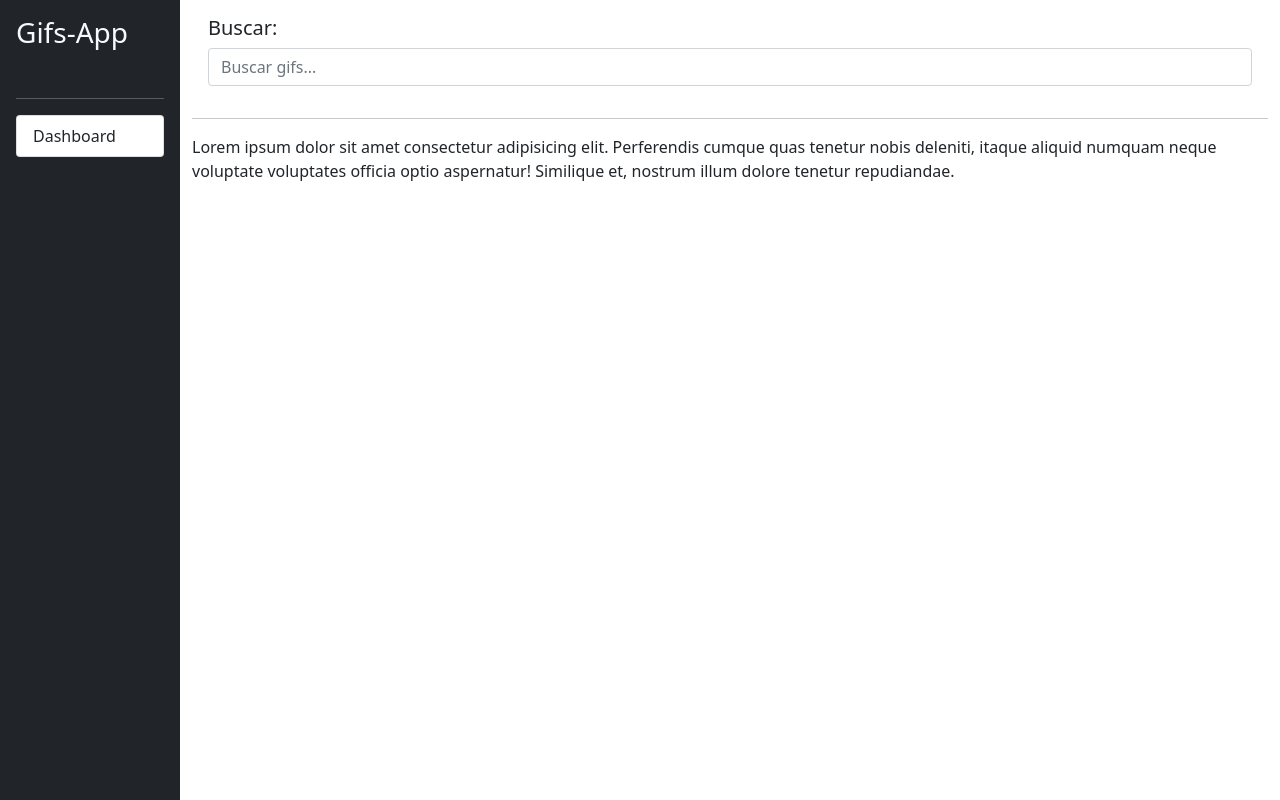
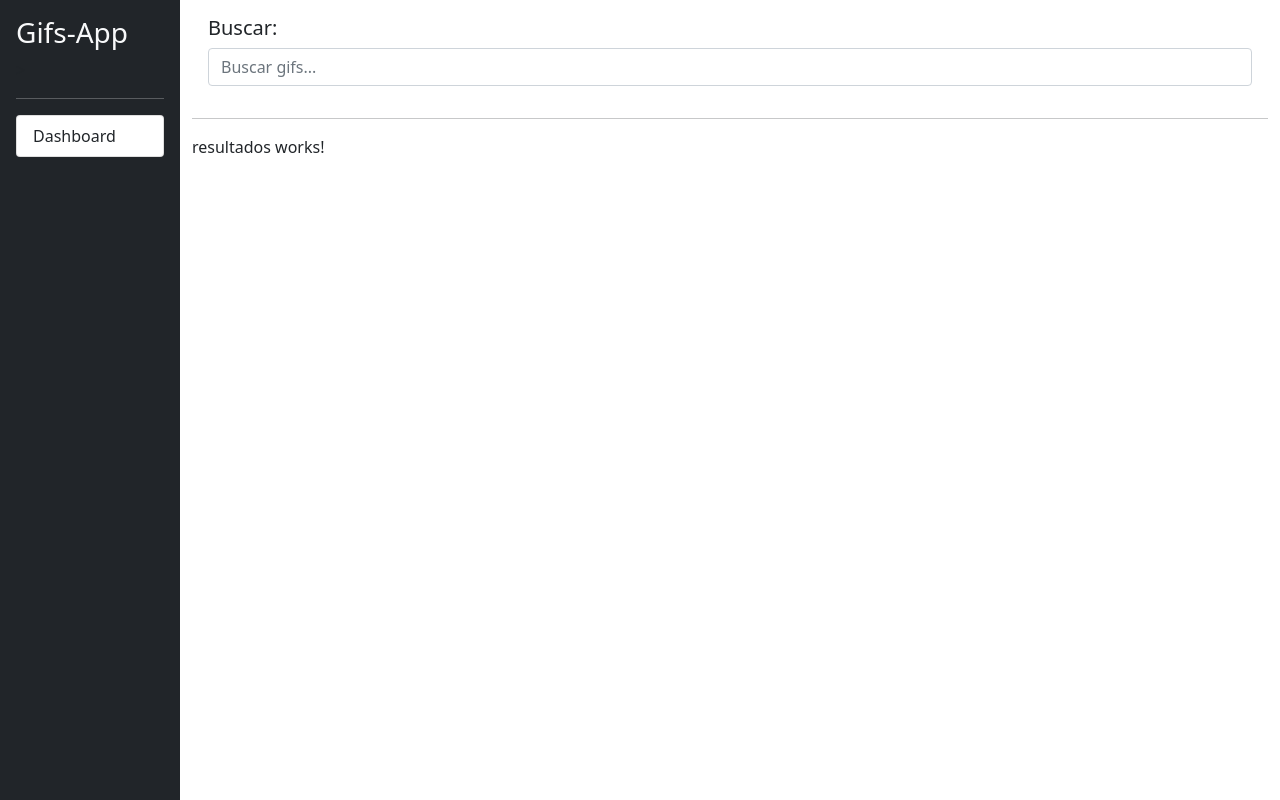
Before and after one commit to jreyarijon/ngGiftAppUdemy, an Angular app: page / in a window 1280 px wide. Built offline with nearby package versions, Linux system fonts and the light colour scheme.

Commit message:
Generados modulos sidebar + busqueda + resultado

```diff
--- a/src/app/app.component.html
+++ b/src/app/app.component.html
@@ -1,33 +1,5 @@
 <!--Las clases son del Bootstrap-->
 <div class="d-flex">
-  <!--SideBar-->
-  <div class="bg-dark border-right p-3" id="sidebar">
-
-    <h3 class="text-light">
-      Gifs-App
-    </h3>>
-    <hr class="text-white">
-    <div class="list-group list-reset">
-      <a href="#"
-      class="list-group-item list-group-item-action">
-        Dashboard
-      </a>
-    </div>
-
-  </div>
-  <!--End of SideBar-->
-  <div class="container">
-    <div class="row p-3">
-      <div class="col">
-        <h5>Buscar: </h5>
-        <input type="text" class="form-control" placeholder="Buscar gifs..."/>
-      </div>
-    </div>
-      <hr>
-      <div class="row">
-        <div class="col">
-          Lorem ipsum dolor sit amet consectetur adipisicing elit. Perferendis cumque quas tenetur nobis deleniti, itaque aliquid numquam neque voluptate voluptates officia optio aspernatur! Similique et, nostrum illum dolore tenetur repudiandae.
-        </div>
-      </div>
-  </div>
+  <app-sidebar></app-sidebar>
+  <app-gifs-page class="container"></app-gifs-page>
 </div>
--- a/src/app/app.module.ts
+++ b/src/app/app.module.ts
@@ -2,13 +2,17 @@ import { NgModule } from '@angular/core';
 import { BrowserModule } from '@angular/platform-browser';
 
 import { AppComponent } from './app.component';
+import { GifsModule } from './gifs/gifs.module';
+import { SharedModule } from './shared/shared.module';
 
 @NgModule({
   declarations: [
     AppComponent
   ],
   imports: [
-    BrowserModule
+    BrowserModule,
+    SharedModule,
+    GifsModule
   ],
   providers: [],
   bootstrap: [AppComponent]
--- /dev/null
+++ b/src/app/gifs/busqueda/busqueda.component.html
@@ -0,0 +1,2 @@
+<h5>Buscar: </h5>
+<input type="text" class="form-control" placeholder="Buscar gifs..."/>
--- /dev/null
+++ b/src/app/gifs/busqueda/busqueda.component.ts
@@ -0,0 +1,16 @@
+import { Component, OnInit } from '@angular/core';
+
+@Component({
+  selector: 'app-busqueda',
+  templateUrl: './busqueda.component.html',
+  styles: [
+  ]
+})
+export class BusquedaComponent implements OnInit {
+
+  constructor() { }
+
+  ngOnInit(): void {
+  }
+
+}
--- /dev/null
+++ b/src/app/gifs/gifs-page/gifs-page.component.html
@@ -0,0 +1,12 @@
+
+<div class="row p-3">
+    <div class="col">
+    <app-busqueda></app-busqueda>
+    </div>
+</div>
+<hr>
+<div class="row">
+    <div class="col">
+        <app-resultados></app-resultados>
+    </div>
+</div>
--- /dev/null
+++ b/src/app/gifs/gifs-page/gifs-page.component.ts
@@ -0,0 +1,16 @@
+import { Component, OnInit } from '@angular/core';
+
+@Component({
+  selector: 'app-gifs-page',
+  templateUrl: './gifs-page.component.html',
+  styles: [
+  ]
+})
+export class GifsPageComponent implements OnInit {
+
+  constructor() { }
+
+  ngOnInit(): void {
+  }
+
+}
--- /dev/null
+++ b/src/app/gifs/resultados/resultados.component.html
@@ -0,0 +1 @@
+<p>resultados works!</p>
--- /dev/null
+++ b/src/app/gifs/resultados/resultados.component.ts
@@ -0,0 +1,16 @@
+import { Component, OnInit } from '@angular/core';
+
+@Component({
+  selector: 'app-resultados',
+  templateUrl: './resultados.component.html',
+  styles: [
+  ]
+})
+export class ResultadosComponent implements OnInit {
+
+  constructor() { }
+
+  ngOnInit(): void {
+  }
+
+}
--- /dev/null
+++ b/src/app/shared/sidebar/sidebar.component.html
@@ -0,0 +1,14 @@
+<div class="bg-dark border-right p-3" id="sidebar">
+
+    <h3 class="text-light">
+      Gifs-App
+    </h3>>
+    <hr class="text-white">
+    <div class="list-group list-reset">
+      <a href="#"
+      class="list-group-item list-group-item-action">
+        Dashboard
+      </a>
+    </div>
+
+  </div>
--- /dev/null
+++ b/src/app/shared/sidebar/sidebar.component.ts
@@ -0,0 +1,14 @@
+import { Component, OnInit } from '@angular/core';
+
+@Component({
+  selector: 'app-sidebar',
+  templateUrl: './sidebar.component.html'
+})
+export class SidebarComponent implements OnInit {
+
+  constructor() { }
+
+  ngOnInit(): void {
+  }
+
+}
```
Also changed, not shown: src/app/gifs/gifs.module.ts (added, +22 -0 lines), src/app/shared/shared.module.ts (added, +21 -0 lines).
